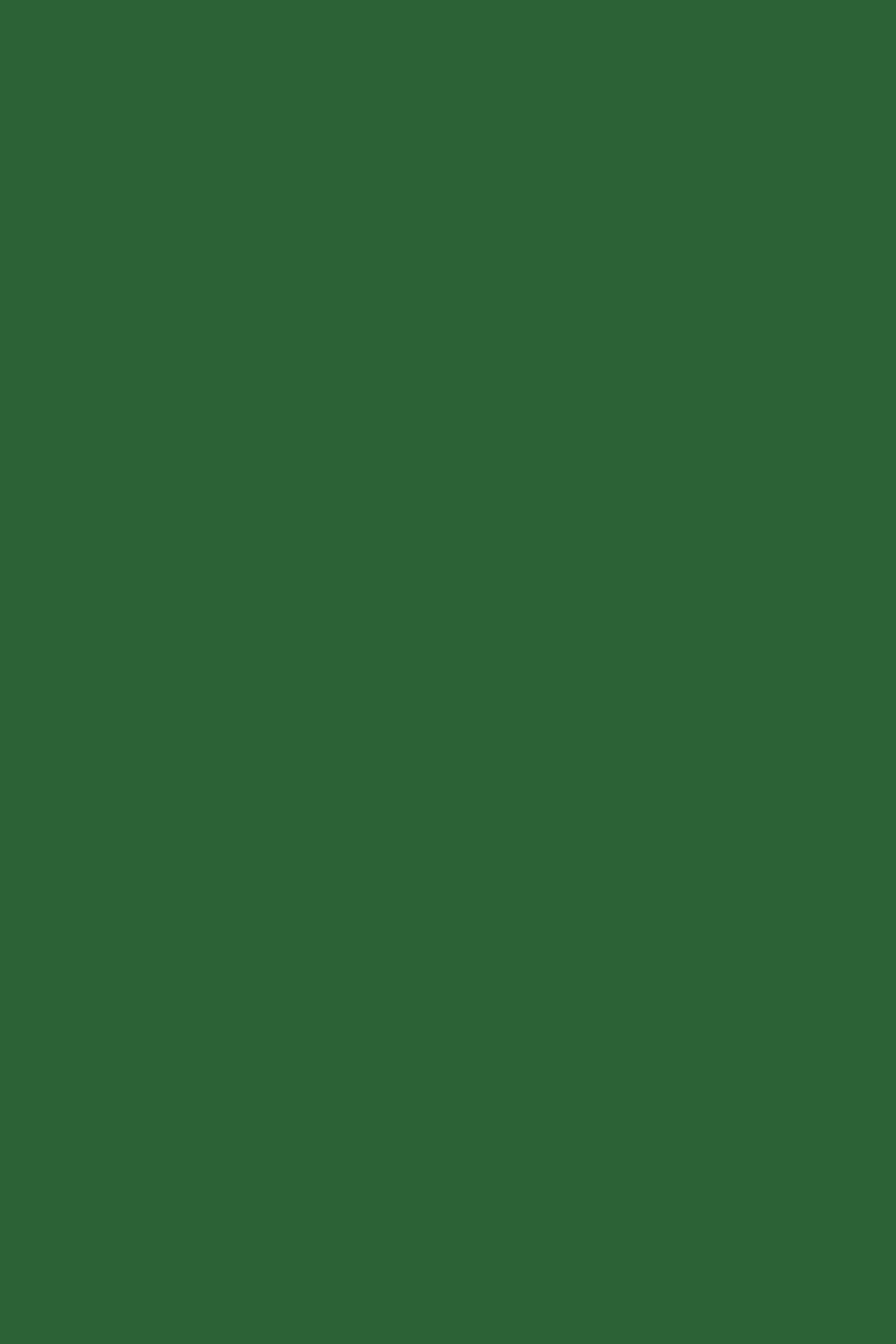
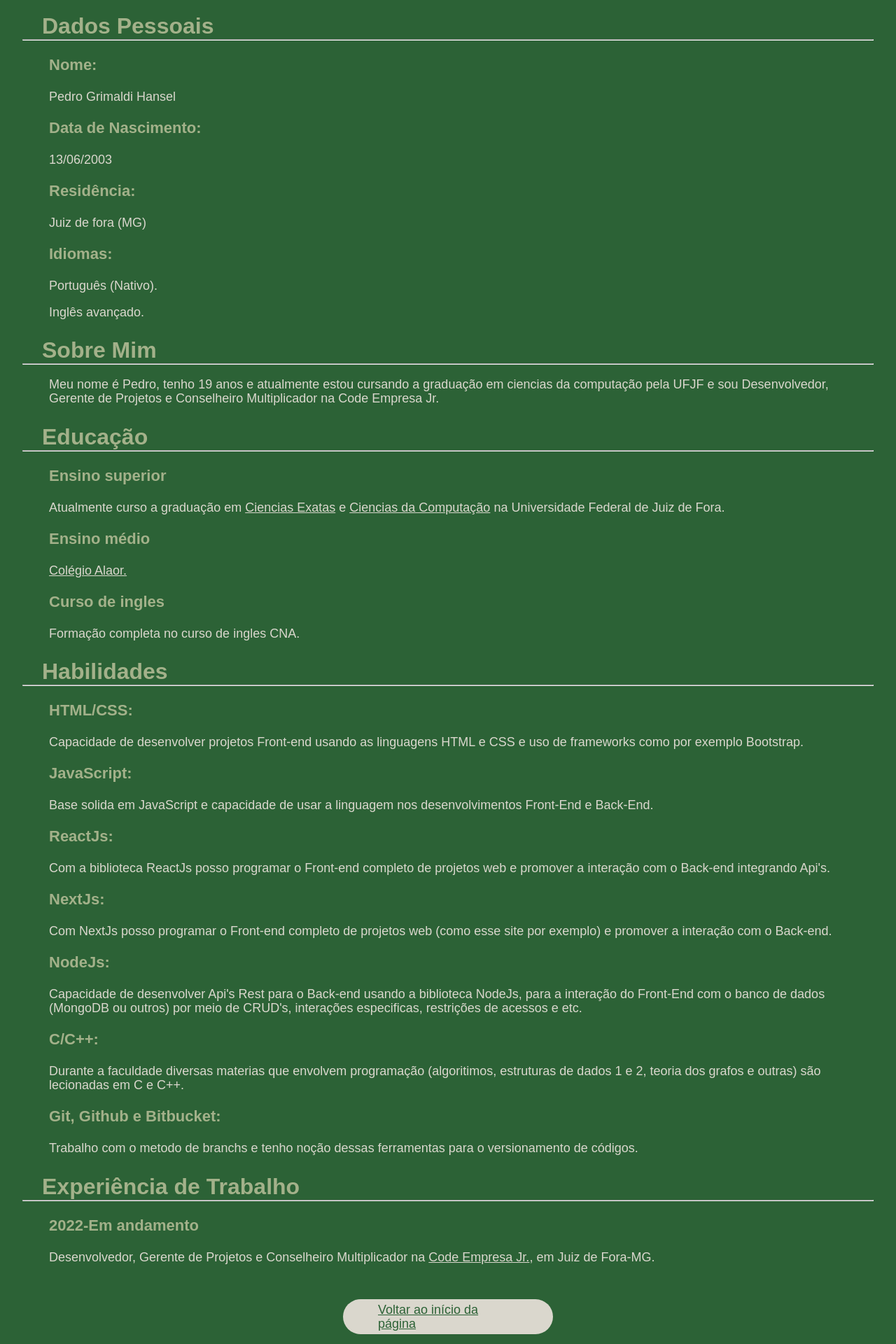
Before and after one commit to Pedro-Grimaldi-Hansel/Portfolio-NextJs, a Next.js app in the folder portfolio-nextjs/: page /Curriculo in a window 1280 px wide. Shown: the part 160-2080 px from the top of the page at 70% size. Before the commit the page ends 800 px from the top, so only its background shows below. Built offline with nearby package versions, Linux system fonts and the light colour scheme.

Commit message:
navbar pronta e home tb

```diff
--- /dev/null
+++ b/portfolio-nextjs/components/VoltarAoInicio/VoltarAoInicio.module.scss
@@ -0,0 +1,23 @@
+.VoltarAoInicio{
+    display: flex;
+    justify-content: center;
+    align-items: center;
+    margin-top: 50px;
+
+    p{
+        padding: 0px;
+    }
+    a{
+        text-decoration: none;
+        color: rgba(44,98,54,1);
+    }
+    .meio{
+        display: flex;
+        justify-content: center;
+        align-items: center;
+        background-color:  #DAD7CD;
+        height: 50px;
+        width: 300px;
+        border-radius: 30px;
+    }
+}
--- /dev/null
+++ b/portfolio-nextjs/components/VoltarAoInicio/index.tsx
@@ -0,0 +1,15 @@
+import Link from "next/link";
+import React from "react";
+import styles from "./VoltarAoInicio.module.scss";
+
+const VoltarAoInicio = () => {
+  return (
+    <section className={styles.VoltarAoInicio}>
+        <div className={styles.meio}>
+            <p><a href="curriculo.php">Voltar ao início da página</a></p>
+        </div>
+    </section>
+  );
+};
+
+export default VoltarAoInicio;
--- a/portfolio-nextjs/pages/Curriculo.tsx
+++ b/portfolio-nextjs/pages/Curriculo.tsx
@@ -1,5 +1,6 @@
 import type { NextPage } from 'next'
 import Navbar from '../components/NavBar'
+import VoltarAoInicio from '../components/VoltarAoInicio'
 import styles from '../styles/Curriculo.module.scss'
 
 const Curriculo = () => {
@@ -8,7 +9,92 @@ const Curriculo = () => {
         <Navbar/>
         <hr/>
         <section className={styles.Curriculo}>
+        <h1>Currículo</h1>
 
+        <h2>Dados Pessoais</h2>
+        <hr/>
+
+        <h3>Nome:</h3>
+
+        <p>Pedro Grimaldi Hansel</p>
+
+        <h3>Data de Nascimento:</h3>
+
+        <p>13/06/2003</p>
+
+        <h3>Residência:</h3>
+
+        <p>Juiz de fora (MG)</p>
+
+        <h3>Idiomas:</h3>
+
+        <p>Português (Nativo).</p>
+        <p>Inglês avançado.</p>
+
+        <h2>Sobre Mim</h2>
+        <hr/>
+
+        <p>Meu nome é Pedro, tenho 19 anos e atualmente estou cursando a graduação em ciencias da computação
+        pela UFJF e sou Desenvolvedor, Gerente de Projetos e Conselheiro Multiplicador na Code Empresa Jr.</p>
+
+        <h2>Educação</h2>
+        <hr/>
+
+        <h3>Ensino superior</h3>
+
+        <p>Atualmente curso a graduação em <a href="https://www2.ufjf.br/ufjf/ensino/graduacao/ciencias-exatas/"
+        target="_blank">Ciencias Exatas</a> e <a href="https://www.ufjf.br/cursocomputacao/"
+        target="_blank">Ciencias da Computação</a> na Universidade Federal de Juiz de Fora.</p>
+
+        <h3>Ensino médio</h3>
+
+        <p><a href="http://www.colegioalaor.com.br/" target="_blank">Colégio Alaor.</a> </p>
+
+        <h3>Curso de ingles</h3>
+
+        <p>Formação completa no curso de ingles CNA.</p>
+
+        <h2>Habilidades</h2>
+        <hr/>
+
+        <h3>HTML/CSS:</h3>
+
+        <p>Capacidade de desenvolver projetos Front-end usando as linguagens HTML e CSS e uso de frameworks como por exemplo Bootstrap.</p>
+
+        <h3>JavaScript:</h3>
+
+        <p>Base solida em JavaScript e capacidade de usar a linguagem nos desenvolvimentos Front-End e Back-End.</p>
+
+        <h3>ReactJs:</h3>
+
+        <p>Com a biblioteca ReactJs posso programar o Front-end completo de projetos web e promover a interação com o Back-end integrando Api's.</p>
+
+        <h3>NextJs:</h3>
+
+        <p>Com NextJs posso programar o Front-end completo de projetos web (como esse site por exemplo) e promover a interação com o Back-end.</p>
+
+        <h3>NodeJs:</h3>
+
+        <p>Capacidade de desenvolver Api's Rest para o Back-end usando a biblioteca NodeJs, para a interação do Front-End com o banco de dados
+        (MongoDB ou outros) por meio de CRUD's, interações especificas, restrições de acessos e etc.</p>
+
+        <h3>C/C++:</h3>
+
+        <p>Durante a faculdade diversas materias que envolvem programação (algoritimos, estruturas de dados 1 e 2, teoria dos
+            grafos e outras) são lecionadas em C e C++.</p>
+
+        <h3>Git, Github e Bitbucket:</h3>
+
+        <p>Trabalho com o metodo de branchs e tenho noção dessas ferramentas para o versionamento de códigos.</p>
+
+        <h2>Experiência de Trabalho</h2>
+        <hr/>
+
+        <h3>2022-Em andamento</h3>
+
+        <p>Desenvolvedor, Gerente de Projetos e Conselheiro Multiplicador na <a href="https://www.instagram.com/codejr/" target="_blank">Code Empresa Jr.</a>, em Juiz de Fora-MG.</p>
+
+        <VoltarAoInicio/>
         </section>
     </>
   )
--- a/portfolio-nextjs/styles/Curriculo.module.scss
+++ b/portfolio-nextjs/styles/Curriculo.module.scss
@@ -2,5 +2,37 @@
     padding-bottom: 50px;
     padding-left: 20px;
     padding-right: 20px;
-    background-color: #A3B18A;
+
+    a{
+       text-decoration: underline;
+    }
+
+    h1{
+        font-size: 45px;
+        color: #DAD7CD;
+        padding-left: 20px;
+        padding-right: 20px;
+    }
+
+    h2{
+        font-size: 32px;
+        color: #A3B18A;
+        padding-left: 40px;
+        padding-right: 40px;
+        margin-bottom: 0px;
+    }
+
+    h3{
+        font-size: 22px;
+        color: #A3B18A;
+        padding-left: 50px;
+        padding-right: 50px;
+    }
+
+    p{
+        font-size: 18px;
+        line-height: 20px;
+        padding-left: 50px;
+        padding-right: 50px;
+    }
 }
```
